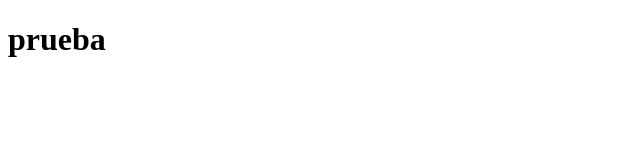
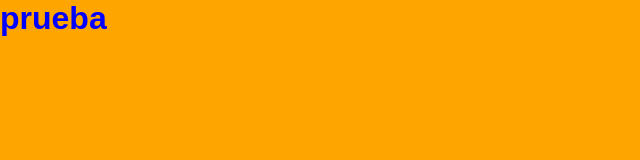
Before and after one commit to GabrielBaides/prueba-fetch, a plain HTML site: page index.html in a window 1280 px wide. Shown: the whole page, without its empty margins (0-640 px from the left). Drawn offline with Linux system fonts and the light colour scheme.

```diff
--- a/index.html
+++ b/index.html
@@ -3,8 +3,15 @@
 <head>
 	<meta charset="utf-8">
 	<title></title>
+	<link rel="stylesheet" type="text/css" href="css/estilo.css">
 </head>
 <body>
 	<h1>prueba</h1>
+
+	<script>
+
+
+
+	</script>
 </body>
 </html>
```
Also changed, not shown: prueba.txt (added).
